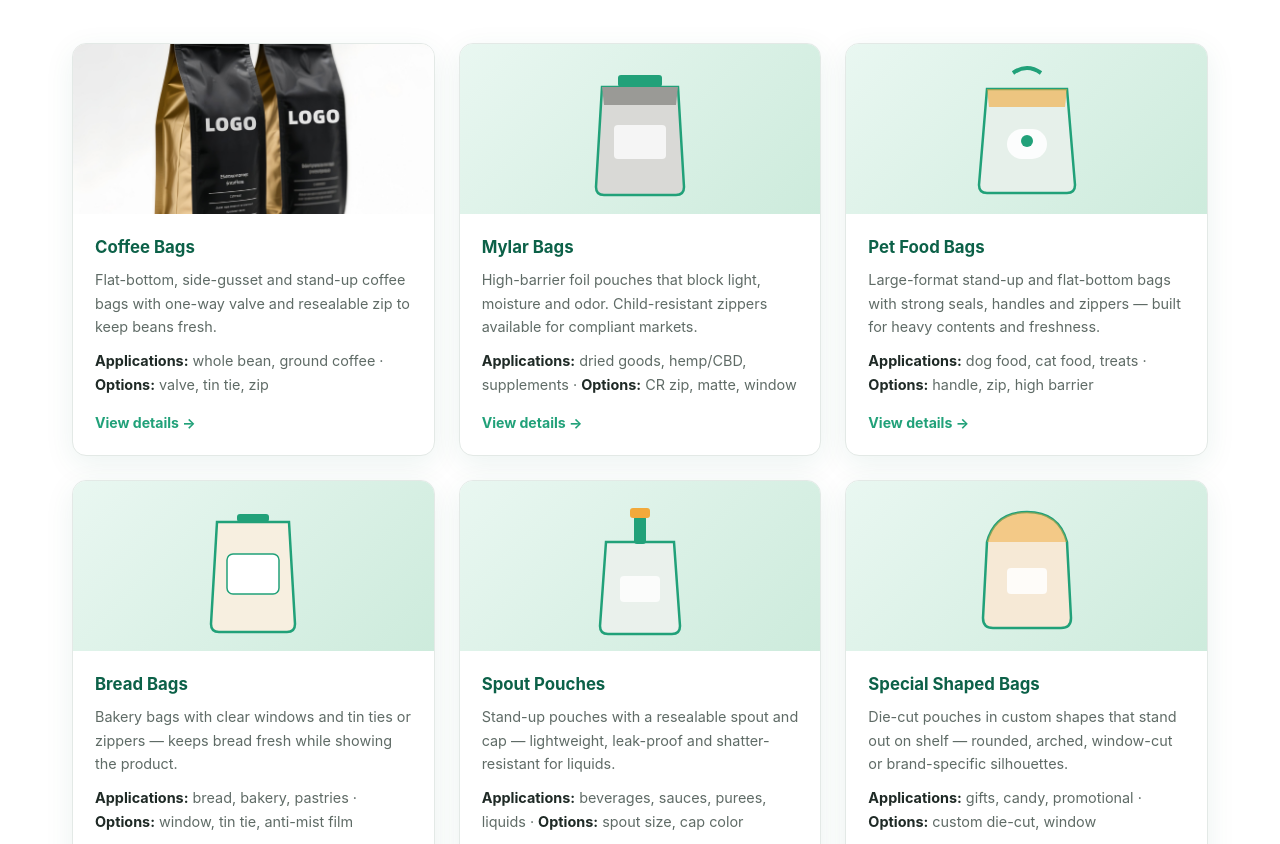
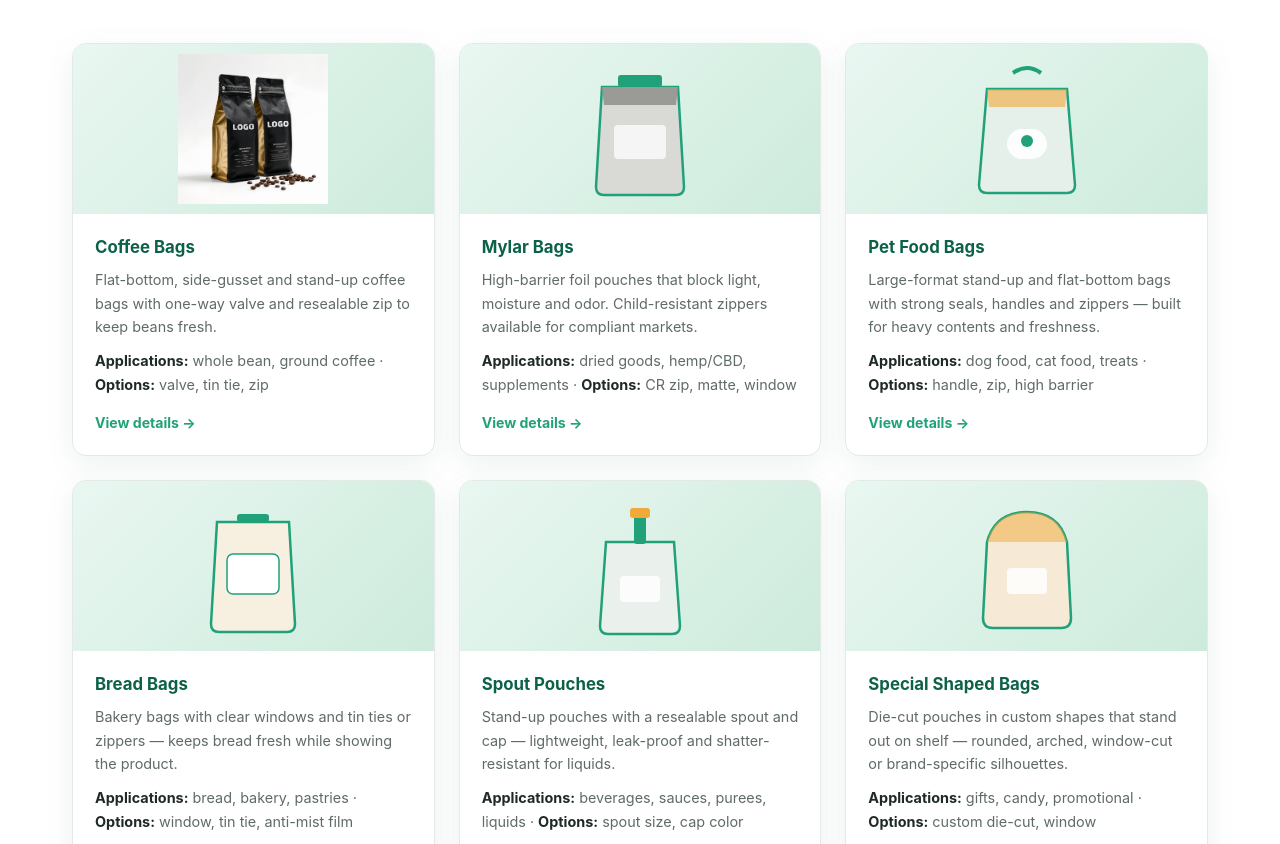
Before and after one commit to sinopouch/sinopouch, a plain HTML site: page index.html in a window 1280 px wide. Shown: the part 937-1781 px from the top of the page. Drawn offline with Linux system fonts and the light colour scheme.

Commit message:
Update style.css

```diff
--- a/assets/style.css
+++ b/assets/style.css
@@ -274,7 +274,7 @@ table.data td:first-child { font-weight: 700; color: var(--green-deep); }
 /* ---------- 后台上传的照片（替换默认插画） ---------- */
 .hero-art .photo-art { width: 100%; max-width: 380px; display: block; border-radius: 10px; }
 .cat-banner-art .photo-art { width: 100%; max-width: 200px; display: block; border-radius: 8px; }
-.product-thumb .photo-thumb { width: 100%; height: 100%; object-fit: cover; display: block; }
+.product-thumb .photo-thumb { width: 100%; height: 100%; object-fit: contain; display: block; padding: 10px; }
 .factory-shot .photo-factory { width: 100%; height: 170px; object-fit: cover; display: block; }
 
 /* Hero 有海报背景时：加暗色遮罩保证白字可读 */
```
